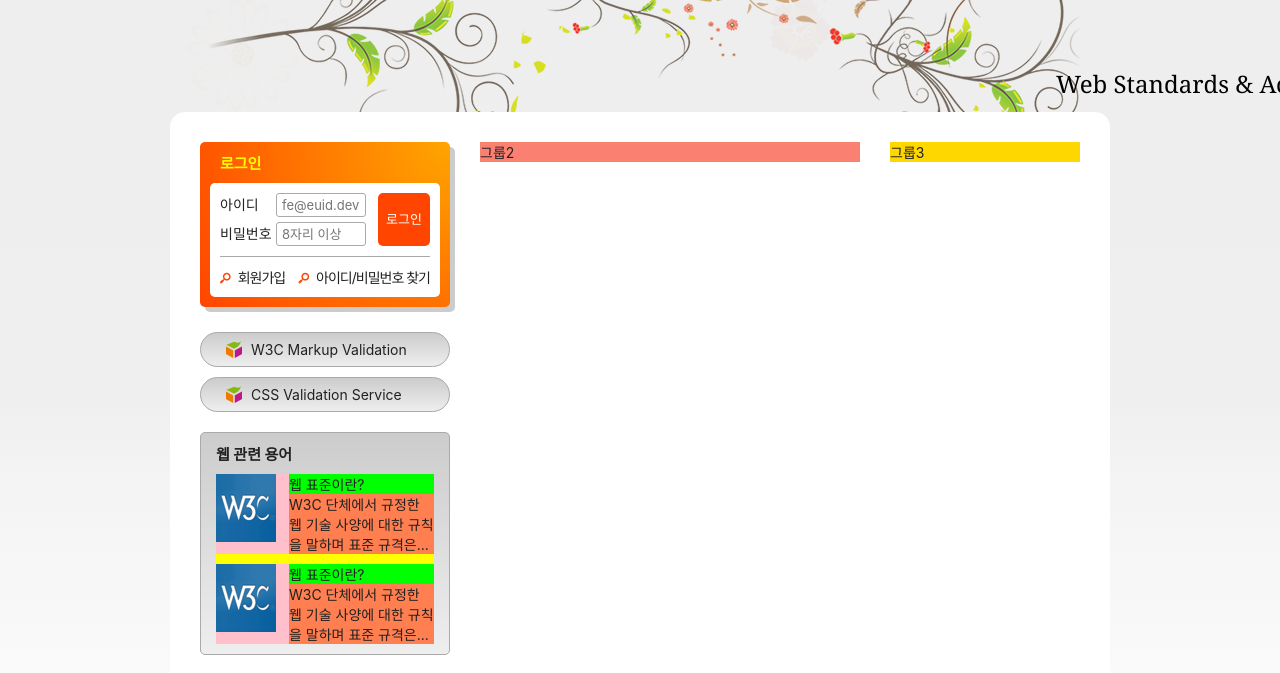
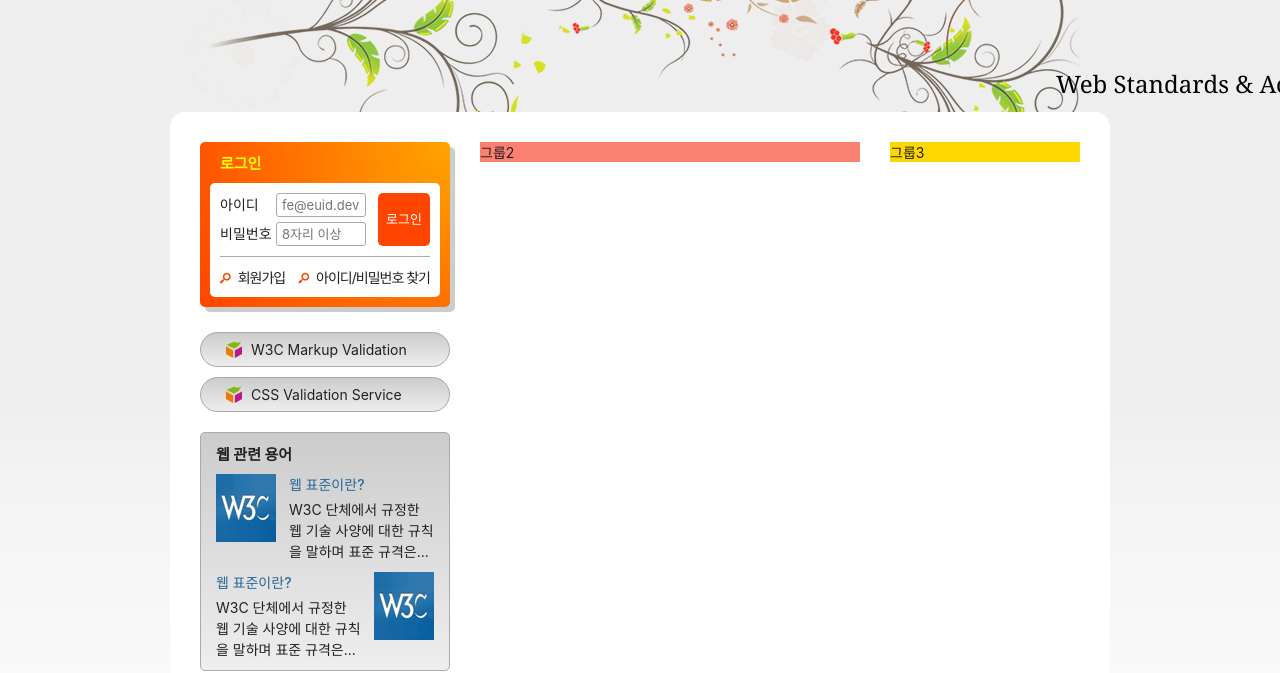
Before and after one commit to yurimpark/HTML5, a plain HTML site: page index.html in a window 1280 px wide. Shown: the part 135-808 px from the top of the page. Drawn offline with Linux system fonts and the light colour scheme; a web font is replaced by a local one.

Commit message:
cross 레이아웃 완성

```diff
--- a/styles/style.css
+++ b/styles/style.css
@@ -500,24 +500,26 @@ body {
 }
 
 .term-list {
-  background-color: yellow;
   margin-top: 10px;
 }
 
 .term-list div {
-  background-color: pink;
   margin-top: 10px;
   display: flow-root;
 }
 
-.term-list-subject {
-  background-color: lime;
+.term-list-subject,
+.term-list-brief {
   float: right;
   width: 145px;
 }
 
+.term-list-subject {
+  color: #296897;
+  font-weight: 500;
+}
+
 .term-list-thumnail {
-  background-color: purple;
   float: left;
 }
 
@@ -527,9 +529,17 @@ body {
 }
 
 .term-list-brief {
-  background-color: coral;
+  margin-top: 5px;
+  line-height: 1.5;
+}
+
+.cross .term-list-subject,
+.cross .term-list-brief {
+  float: left;
+}
+
+.cross .term-list-thumnail {
   float: right;
-  width: 145px;
 }
 
 /* 슬로건 */
```
